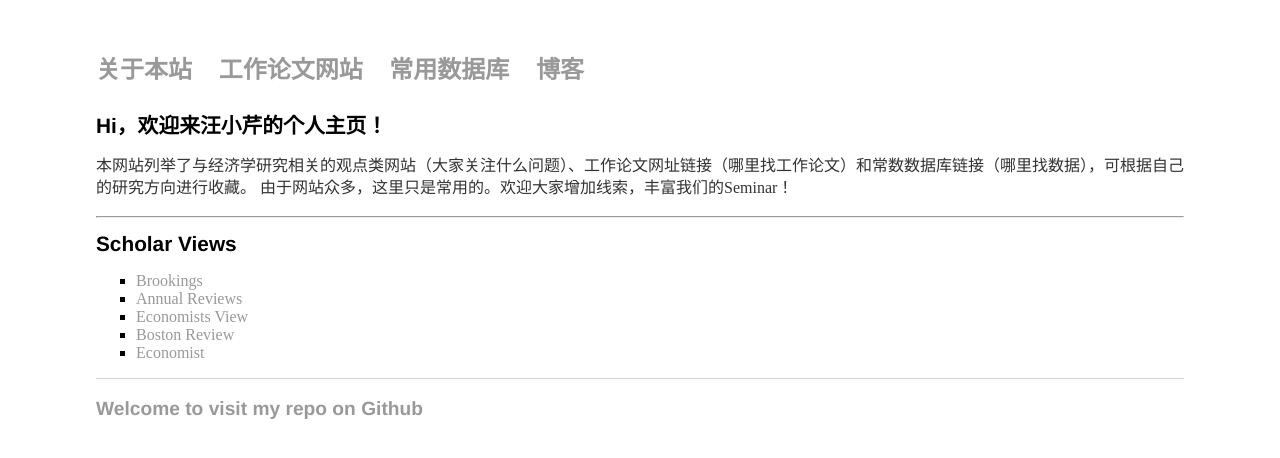
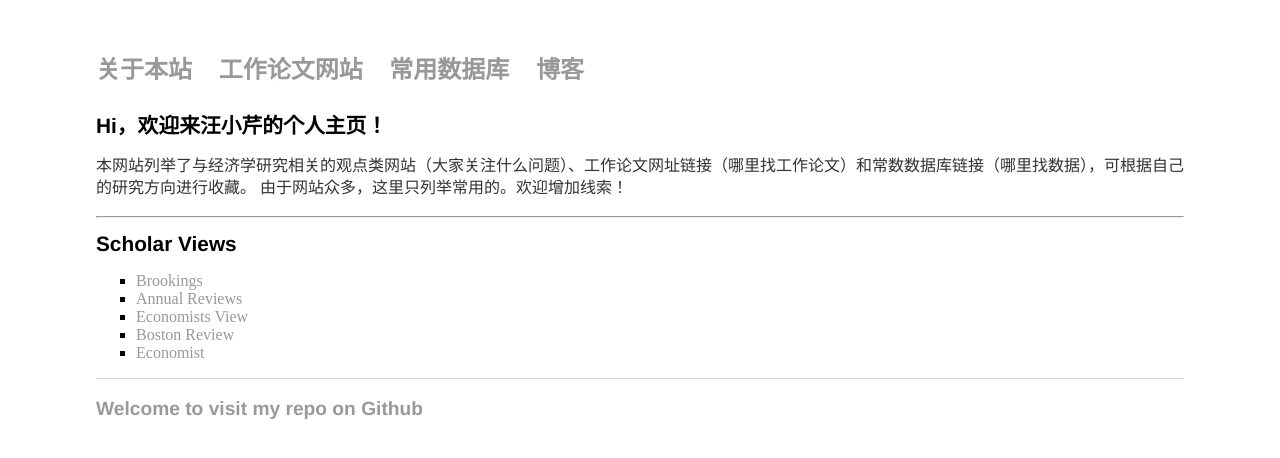
Before and after one commit to trustxiaoqinwang/trustxiaoqinwang.github.io, a Jekyll site: the page built from index.html, in a window 1280 px wide. Shown: the top 458 px of the page. Built offline with Jekyll 4.4.1, drawn with Linux system fonts in a browser that asks for light colours.

Commit message:
Update index.html

```diff
--- a/index.html
+++ b/index.html
@@ -5,7 +5,7 @@ title: XiaoqinWang's Homepage
 <div class="blurb">
 	<h1>Hi，欢迎来汪小芹的个人主页！</h1>
 	<p>本网站列举了与经济学研究相关的观点类网站（大家关注什么问题）、工作论文网址链接（哪里找工作论文）和常数数据库链接（哪里找数据），可根据自己的研究方向进行收藏。
-	由于网站众多，这里只是常用的。欢迎大家增加线索，丰富我们的Seminar！</p>
+	由于网站众多，这里只列举常用的。欢迎增加线索！</p>
 </div><!-- /.blurb -->
 
 <hr/>
```
